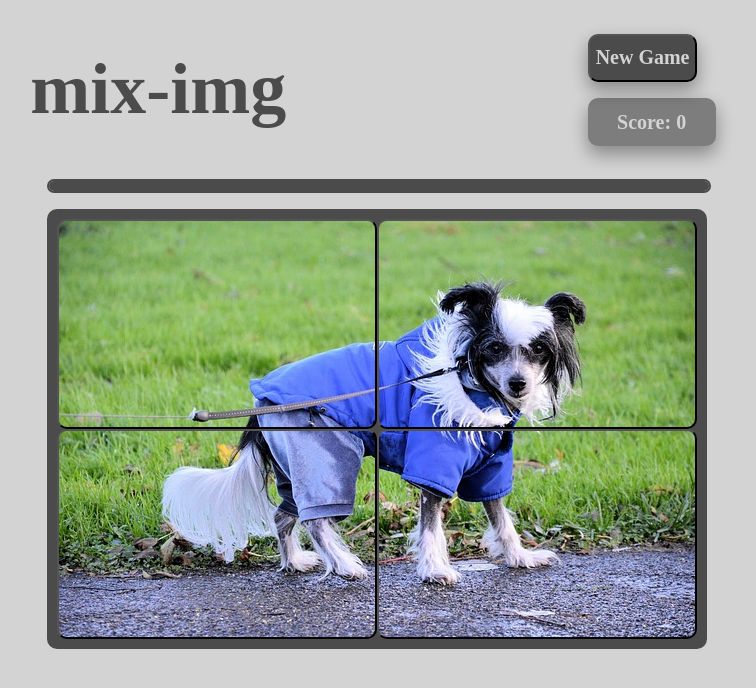
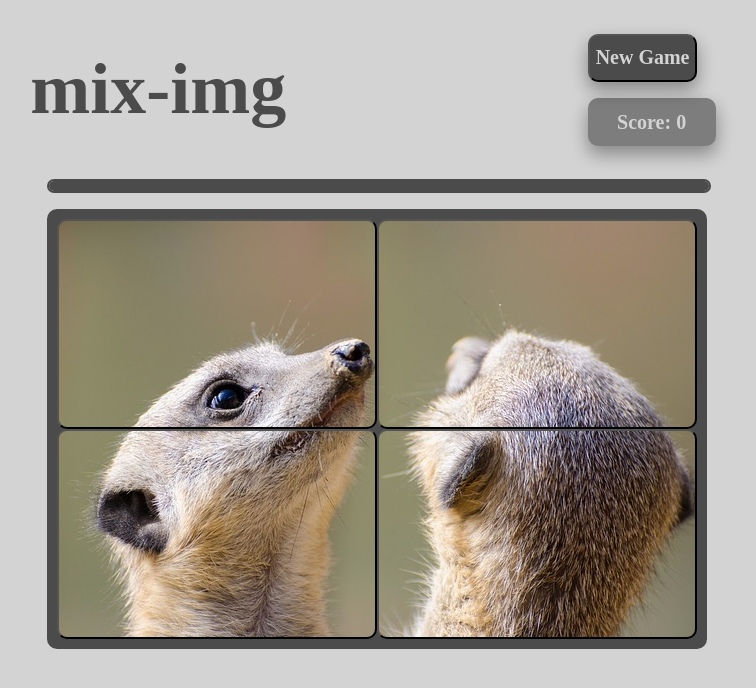
Before and after one commit to CodySelman/react-fifteen, a React (Create React App) app in the folder client/: page / in a window 1280 px wide. Shown: the top 688 px of the page, without its empty margins (263-1019 px from the left). Built offline with nearby package versions, Linux system fonts and the light colour scheme.

Commit message:
Removed callbacks to changeImage from changeDifficulty. Added changeImage method to gameStart method to initialize puzzle image.

```diff
--- a/client/src/App.js
+++ b/client/src/App.js
@@ -46,6 +46,7 @@ class App extends Component {
   gameStart(){
     this.initializeState();
     this.createCells();
+    this.changeImage();
   }
 
   // startPuzzle(){}
@@ -55,6 +56,29 @@ class App extends Component {
   // puzzleFailed(){}
   // newGame(){}
 
+  initializeState() {
+    this.setState(
+      {
+        ...this.state,
+        currentPics: easyPics,
+        sizeRow: 2,
+        sizeCol: 2,
+        cells: [],
+        isSolved: false,
+        hasStarted: false,
+        currentImage: {
+          url: "",
+        },
+        isLoading: false,
+        viewingFullImage: false,
+        score: 0,
+        selectedCellIndex: null,
+        isSwapping: false,
+        usingMouse: true,
+        timeRemaining: 60000
+      },
+    );
+  }
   createCells() {
     const newCells = [];
     const gridSize = this.state.sizeCol * this.state.sizeRow;
@@ -64,7 +88,7 @@ class App extends Component {
     }
     this.setState({
       cells: newCells
-    }, this.changeDifficulty);
+    });
   }
   handleClick(index) {
     const cells = this.state.cells;
@@ -292,11 +316,11 @@ class App extends Component {
   changeDifficulty(){
     const score = this.state.score;
     if (score < 3){
-      this.setState({currentPics: easyPics}, this.changeImage());
+      this.setState({currentPics: easyPics});
     } else if (score >= 3 && score < 6){
-      this.setState({currentPics: intermediatePics}, this.changeImage());
+      this.setState({currentPics: intermediatePics});
     } else if (score >=6){
-      this.setState({currentPics: hardPics}, this.changeImage());
+      this.setState({currentPics: hardPics});
     }
   }
   changeImage() {
@@ -343,29 +367,6 @@ class App extends Component {
       .then(this.setState({ viewingFullImage: false }))
       .then(this.changeGridSize())
       .catch(err => console.log(err));
-  }
-  initializeState() {
-    this.setState(
-      {
-        ...this.state,
-        currentPics: easyPics,
-        sizeRow: 2,
-        sizeCol: 2,
-        cells: [],
-        isSolved: false,
-        hasStarted: false,
-        currentImage: {
-          url: "",
-        },
-        isLoading: false,
-        viewingFullImage: false,
-        score: 0,
-        selectedCellIndex: null,
-        isSwapping: false,
-        usingMouse: true,
-        timeRemaining: 60000
-      },
-    );
   }
   startTimer(){
     const timerId = setInterval(this.timer, 10);
```
